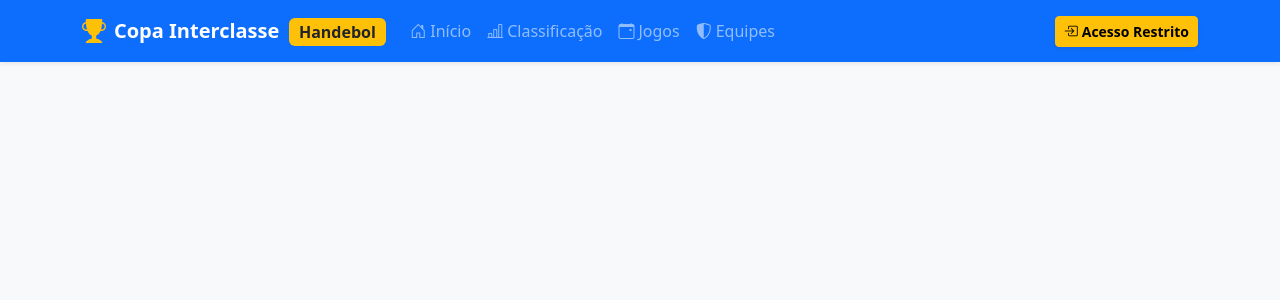
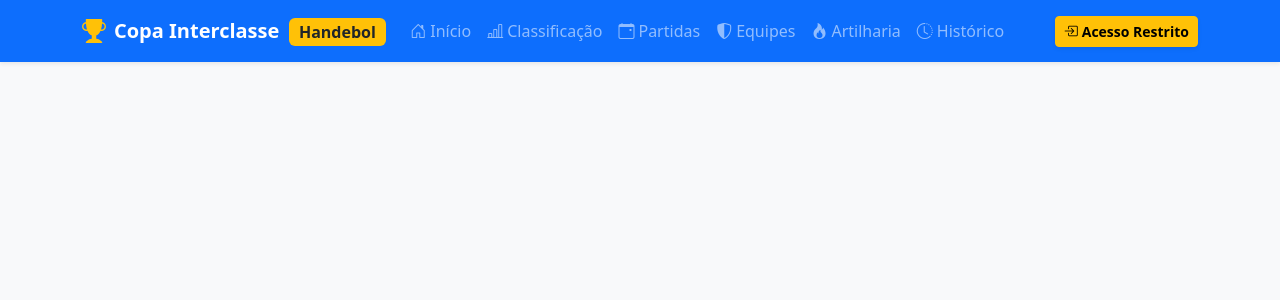
Before and after one commit to Rafael010301/dynamo_projeto, a PHP site: page /includes/header.php in a window 1280 px wide. Shown: the top 300 px of the page. Run offline with PHP 8.4, Linux system fonts and the light colour scheme.

Commit message:
adição pasta includes/

```diff
--- a/includes/header.php
+++ b/includes/header.php
@@ -66,13 +66,23 @@ $scriptAtual  = str_replace('\\', '/', $_SERVER['SCRIPT_NAME'] ?? '');
                         </a>
                     </li>
                     <li class="nav-item">
-                        <a class="nav-link <?= str_ends_with($scriptAtual, '/jogos.php') ? 'active fw-semibold' : '' ?>" href="<?= $baseUrl ?>/jogos.php">
-                            <i class="bi bi-calendar-event me-1"></i>Jogos
+                        <a class="nav-link <?= (str_ends_with($scriptAtual, '/partidas.php') || str_ends_with($scriptAtual, '/jogos.php')) ? 'active fw-semibold' : '' ?>" href="<?= $baseUrl ?>/partidas.php">
+                            <i class="bi bi-calendar-event me-1"></i>Partidas
                         </a>
                     </li>
                     <li class="nav-item">
-                        <a class="nav-link <?= str_ends_with($scriptAtual, '/equipes.php') ? 'active fw-semibold' : '' ?>" href="<?= $baseUrl ?>/equipes.php">
+                        <a class="nav-link <?= (str_ends_with($scriptAtual, '/equipes.php') && !str_contains($scriptAtual, '/admin/')) ? 'active fw-semibold' : '' ?>" href="<?= $baseUrl ?>/equipes.php">
                             <i class="bi bi-shield-shaded me-1"></i>Equipes
+                        </a>
+                    </li>
+                    <li class="nav-item">
+                        <a class="nav-link <?= str_ends_with($scriptAtual, '/artilharia.php') ? 'active fw-semibold' : '' ?>" href="<?= $baseUrl ?>/artilharia.php">
+                            <i class="bi bi-fire me-1"></i>Artilharia
+                        </a>
+                    </li>
+                    <li class="nav-item">
+                        <a class="nav-link <?= str_ends_with($scriptAtual, '/historico.php') ? 'active fw-semibold' : '' ?>" href="<?= $baseUrl ?>/historico.php">
+                            <i class="bi bi-clock-history me-1"></i>Histórico
                         </a>
                     </li>
 
```
